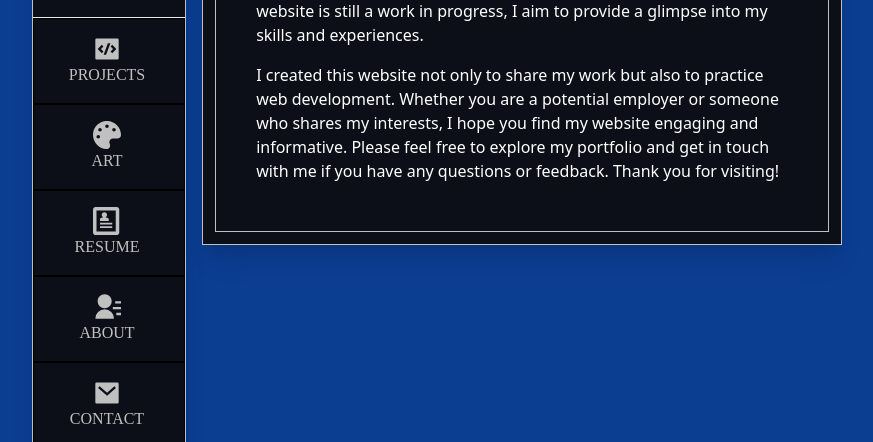
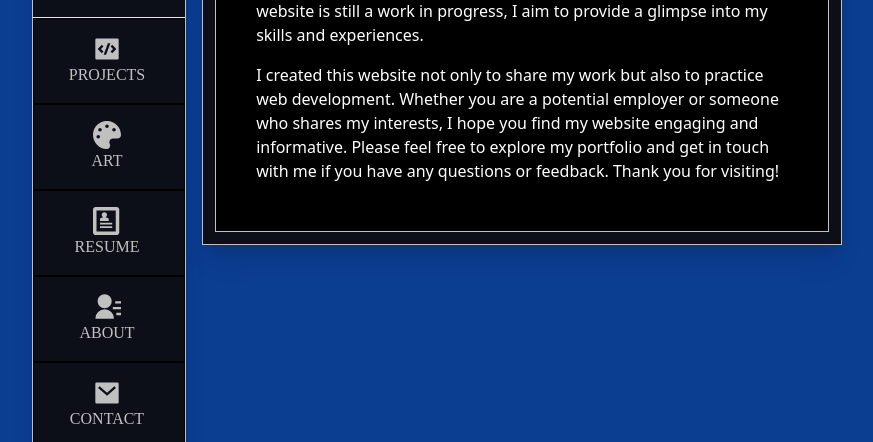
Before and after one commit to Pyxus/ezekiel.page, an Astro site: page / in a window 1280 px wide. Shown: the part 255-697 px from the top of the page, without its empty margins (203-1076 px from the left). Built offline with nearby package versions, Linux system fonts and the light colour scheme; Astro itself is replaced by a stand-in of ours.

Commit message:
Made content background solid black

```diff
--- a/src/layouts/SiteLayout.astro
+++ b/src/layouts/SiteLayout.astro
@@ -120,7 +120,7 @@ const currentPath = Astro.url.pathname.split("/")[1];
             </div>
           </span>
         </div>
-        <div class="mx-3 mb-3 border border-accent">
+        <div class="mx-3 mb-3 border bg-black border-accent">
           <slot />
         </div>
       </div>
```
